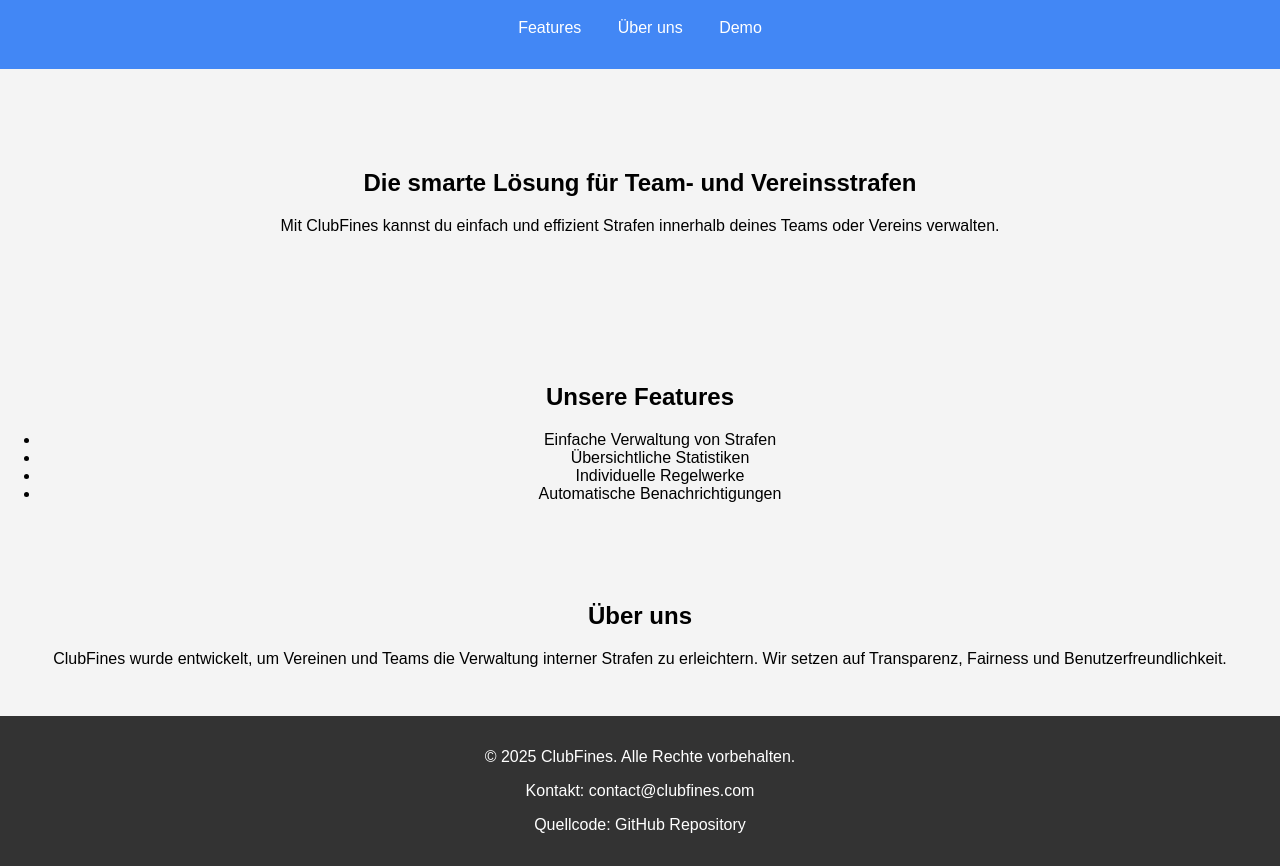
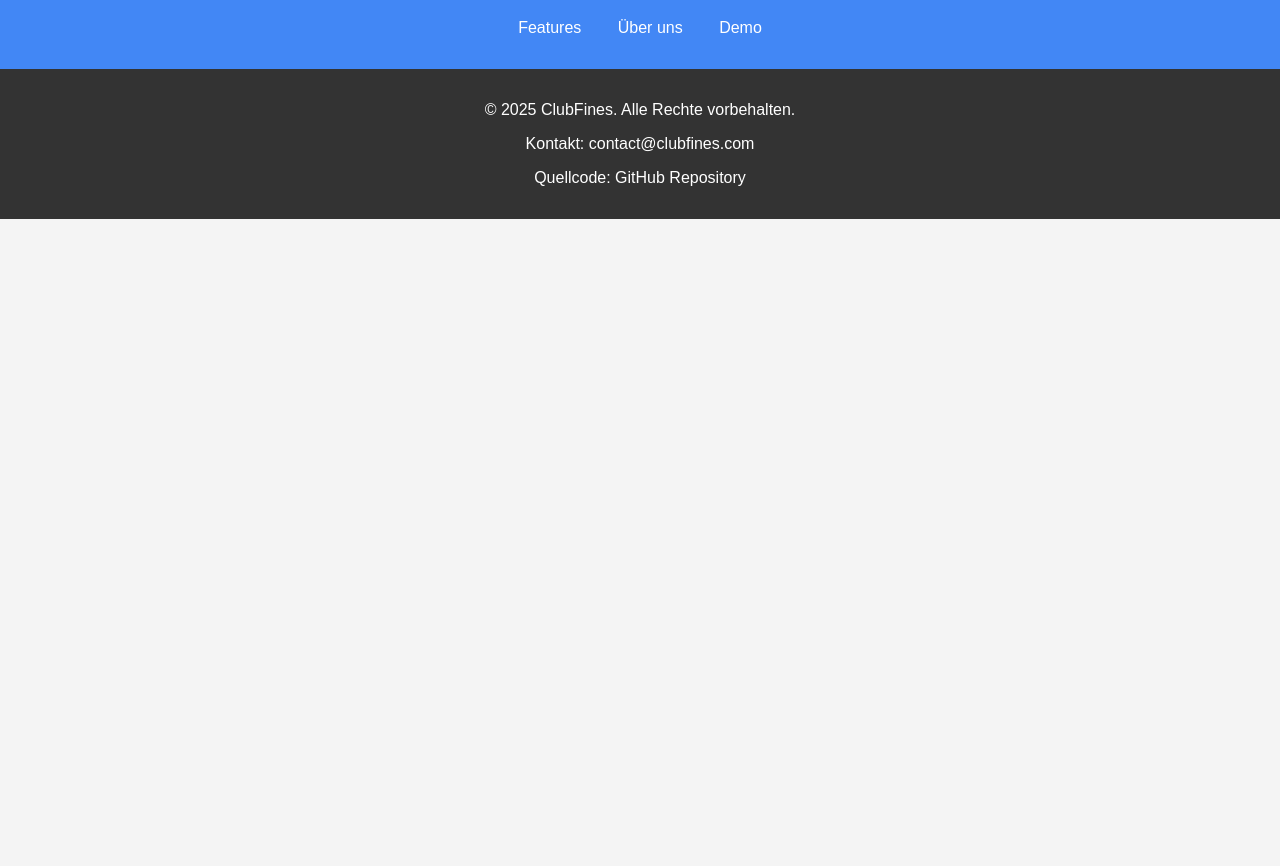
Before and after one commit to Kujo01243/demo.clubfines.com, a website: page template.html in a window 1280 px wide. Shown: the part 77-943 px from the top of the page. After the commit the page ends 800 px from the top, so only its background shows below. Drawn offline with Linux system fonts and the light colour scheme.

Commit message:
changed for template

```diff
--- /dev/null
+++ b/header.html
@@ -0,0 +1,11 @@
+<header>
+    <img src="/pictures/Logo.png" alt="ClubFines Logo" class="logo">
+    <h1>Willkommen bei ClubFines</h1>
+    <nav>
+        <ul>
+            <li><a href="#features">Features</a></li>
+            <li><a href="#about">Über uns</a></li>
+            <li><a href="https://demo.clubfines.com" target="_blank">Demo</a></li>
+        </ul>
+    </nav>
+</header>
--- a/template.html
+++ b/template.html
@@ -4,48 +4,25 @@
     <meta charset="UTF-8">
     <meta name="viewport" content="width=device-width, initial-scale=1.0">
     <title>ClubFines - Vereinsstrafen einfach verwalten</title>
-    <link rel="stylesheet" href="styles/style.css">
+    <link rel="stylesheet" href="style.css">
     <link rel="icon" href="pictures/favicon.ico" type="image/x-icon">
 </head>
 <body>
-    <header>
-        <img src="pictures/Logo.png" alt="ClubFines Logo" class="logo">
-        <h1>Willkommen bei ClubFines</h1>
-        <nav>
-            <ul>
-                <li><a href="#features">Features</a></li>
-                <li><a href="#about">Über uns</a></li>
-                <li><a href="https://demo.clubfines.com" target="_blank">Demo</a></li>
-            </ul>
-        </nav>
-    </header>
+    <script>
+        fetch('/header.html')
+            .then(response => response.text())
+            .then(data => {
+                document.body.insertAdjacentHTML('afterbegin', data);
+            });
+    </script>
 
-    <main>
-        <section id="hero">
-            <h2>Die smarte Lösung für Team- und Vereinsstrafen</h2>
-            <p>Mit ClubFines kannst du einfach und effizient Strafen innerhalb deines Teams oder Vereins verwalten.</p>
-        </section>
 
-        <section id="features">
-            <h2>Unsere Features</h2>
-            <ul>
-                <li>Einfache Verwaltung von Strafen</li>
-                <li>Übersichtliche Statistiken</li>
-                <li>Individuelle Regelwerke</li>
-                <li>Automatische Benachrichtigungen</li>
-            </ul>
-        </section>
-
-        <section id="about">
-            <h2>Über uns</h2>
-            <p>ClubFines wurde entwickelt, um Vereinen und Teams die Verwaltung interner Strafen zu erleichtern. Wir setzen auf Transparenz, Fairness und Benutzerfreundlichkeit.</p>
-        </section>
-    </main>
-
-    <footer>
-        <p>&copy; 2025 ClubFines. Alle Rechte vorbehalten.</p>
-        <p>Kontakt: <a href="mailto:contact@clubfines.com">contact@clubfines.com</a></p>
-        <p>Quellcode: <a href="https://github.com/Kujo01243/demo.clubfines.com" target="_blank">GitHub Repository</a></p>
-    </footer>
+<script>
+    fetch('/footer.html')
+        .then(response => response.text())
+        .then(data => {
+            document.body.insertAdjacentHTML('beforeend', data);
+        });
+</script>
 </body>
 </html>
```
Also changed, not shown: register/index.html (+7 -4 lines), style.css (renamed from styles/style.css).
